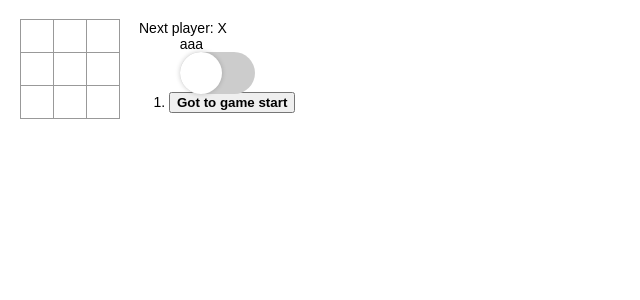
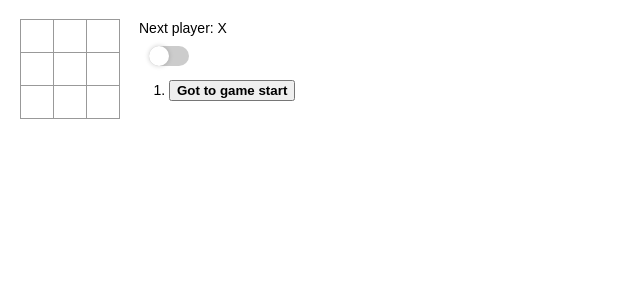
Before and after one commit to t-mine/react-tutorial, a React (Vite) app: page / in a window 1280 px wide. Shown: the top 300 px of the page, without its empty margins (0-640 px from the left). Built offline with nearby package versions, Linux system fonts and the light colour scheme.

Commit message:
トグルの大きさを調整

```diff
--- a/src/index.css
+++ b/src/index.css
@@ -62,8 +62,8 @@ ul {
 }
 
 .toggle-label {
-  width: 75px;
-  height: 42px;
+  width: 40px;
+  height: 20px;
   background: #ccc;
   position: relative;
   display: inline-block;
@@ -74,8 +74,8 @@ ul {
 .toggle-label:after {
   content: '';
   position: absolute;
-  width: 42px;
-  height: 42px;
+  width: 20px;
+  height: 20px;
   border-radius: 100%;
   left: 0;
   top: 0;
@@ -89,12 +89,12 @@ ul {
   background-color: #4bd865;
 }
 .toggle-input:checked + .toggle-label:after {
-  left: 40px;
+  left: 20px;
 }
 
 .toggle-switch {
   position: relative;
-  width: 75px;
-  height: 42px;
-  margin: auto;
+  width: 40px;
+  height: 20px;
+  margin: 10px;
 }
--- a/src/index.jsx
+++ b/src/index.jsx
@@ -143,7 +143,6 @@ export class Game extends React.Component {
     const toggle = ()=> {
       return (
         <div class="toggle-switch">
-          <label>aaa</label>
           <input id="toggle" class="toggle-input" type='checkbox' />
           <label for="toggle" class="toggle-label"/>
         </div>
```
